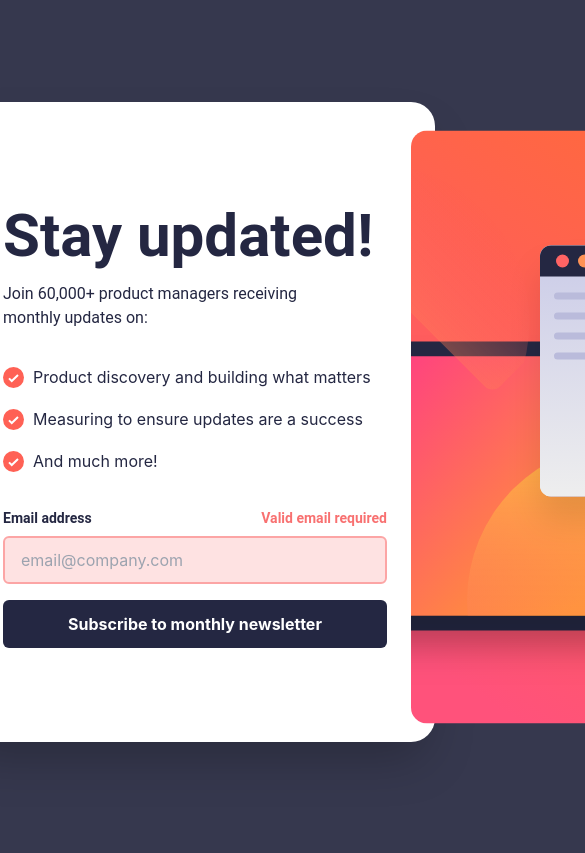
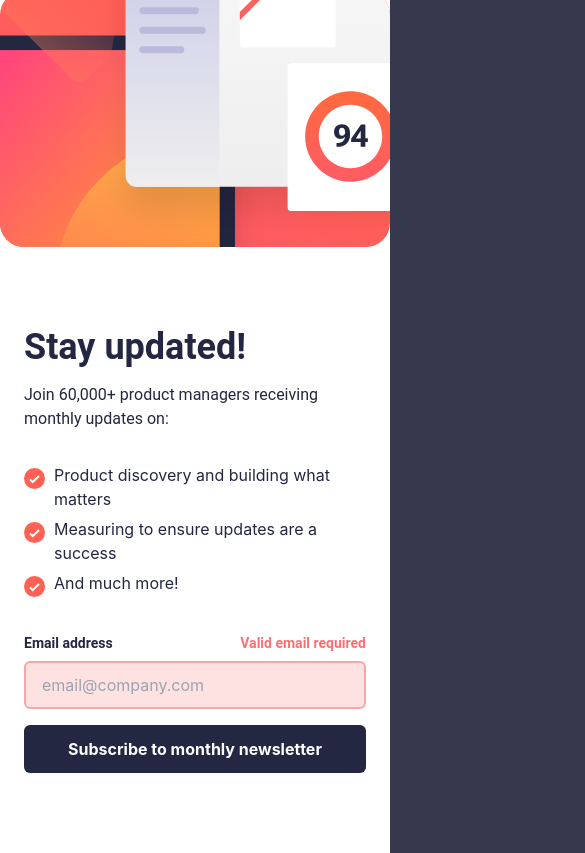
Before and after one commit to MundherAl/newsletter-signup-comp-exercise, a React (Create React App) app: page / in a window 390 px wide. Shown: the top 853 px of the page, 585 px wide, since content can reach past the window. Built offline with nearby package versions, Linux system fonts and the light colour scheme.

Commit message:
feat: added responsive design

```diff
--- a/src/components/NewsletterForm.jsx
+++ b/src/components/NewsletterForm.jsx
@@ -1,5 +1,6 @@
 import imgDesktop from '../assets/illustration-sign-up-desktop.svg';
 import React, { useState } from 'react';
+
 
 export default function NewsletterForm() {
 
@@ -16,28 +17,28 @@ export default function NewsletterForm() {
     }
 
     return (
-        <div className="bg-white w-[60em] h-[40em] rounded-3xl shadow-2xl">
-            <div className="flex grid-cols-2 p-6 justify-between">
+        <div className="bg-white md:w-[60em] md:h-[40em] w-full h-auto md:rounded-3xl shadow-2xl">
+            <div className="flex md:flex-row md:grid-cols-2 flex-col-reverse grid-cols-1 md:p-6 justify-between w-full h-full">
                 <div className='my-20 mx-6'>
-                    <h2 className="text-6xl font-bold font-roboto text-dark-slate-gray">Stay updated!</h2>
+                    <h2 className="md:text-6xl text-4xl font-bold font-roboto text-dark-slate-gray">Stay updated!</h2>
                     <p className='mt-4 mr-12 font-roboto text-[16px] text-dark-slate-gray'>
                         Join 60,000+ product managers receiving monthly updates on:
                     </p>
-                    <ul className='newsletter-list mt-8 space-y-3 text-dark-slate-gray'>
+                    <ul className='newsletter-list mt-8 text-dark-slate-gray'>
                         <li>Product discovery and building what matters</li>
                         <li>Measuring to ensure updates are a success</li>
                         <li>And much more!</li>
                     </ul>
                     <div className='mt-8'>
                         <form action="">
-                            <div className='flex justify-between w-96'>
+                            <div className='flex w-full md:w-[25em] justify-between'>
                                 <p className='font-bold font-roboto text-sm text-dark-slate-gray mb-2'>Email address</p>
                                 <p className={"font-bold font-roboto text-sm text-red-400 mb-2" + (emailValidity ? " hidden" : "")}>
                                     Valid email required
                                 </p>
                             </div>
                             <input type="email" placeholder='email@company.com' id='emailInput'
-                                className='peer border-2 border-slate-300 w-96 h-12 rounded-md pl-4 mb-4
+                                className='peer border-2 border-slate-300 w-full md:w-[25em] h-12 rounded-md pl-4 mb-4
                                 focus:border-black hover:border-black
                                 invalid:[&:not(:focus)]:border-red-300
                                 invalid:[&:not(:focus)]:text-red-400
@@ -45,13 +46,13 @@ export default function NewsletterForm() {
                                 onBlur={handleInputChange}
                                 required />
                             <input type="submit" value="Subscribe to monthly newsletter"
-                                className='w-96 h-12 rounded-md bg-dark-slate-gray text-white cursor-pointer font-bold transition-colors
+                                className='md:w-[25em] w-full h-12 rounded-md bg-dark-slate-gray text-white cursor-pointer font-bold transition-colors
                                 hover:bg-gradient-to-r hover:from-tomato-bright hover:to-tomato
                                 focus:bg-gradient-to-r focus:from-tomato-bright focus:to-tomato' />
                         </form>
                     </div>
                 </div>
-                <img src={imgDesktop} alt="" />
+                <img src={imgDesktop} alt="" className='object-cover h-[16em] md:w-full md:h-full rounded-3xl' />
             </div>
         </div>
     );
--- a/src/index.css
+++ b/src/index.css
@@ -20,8 +20,9 @@ code {
 }
 
 .newsletter-list li {
+  @apply mt-6;
+  @apply md:mt-3;
   background: url('assets/icon-list.svg') no-repeat left center;
   padding: 0px 0px 0px 30px;
   height: 30px;
-  line-height: 30px;
 }
```
